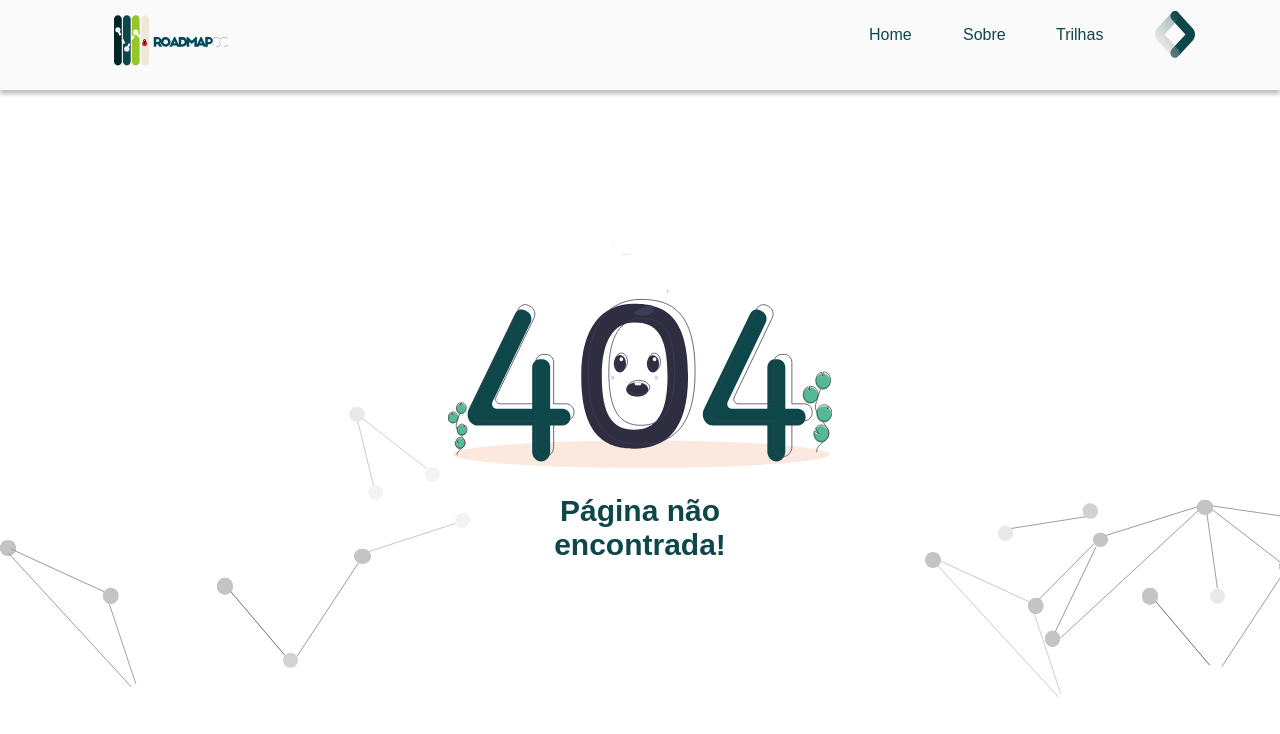
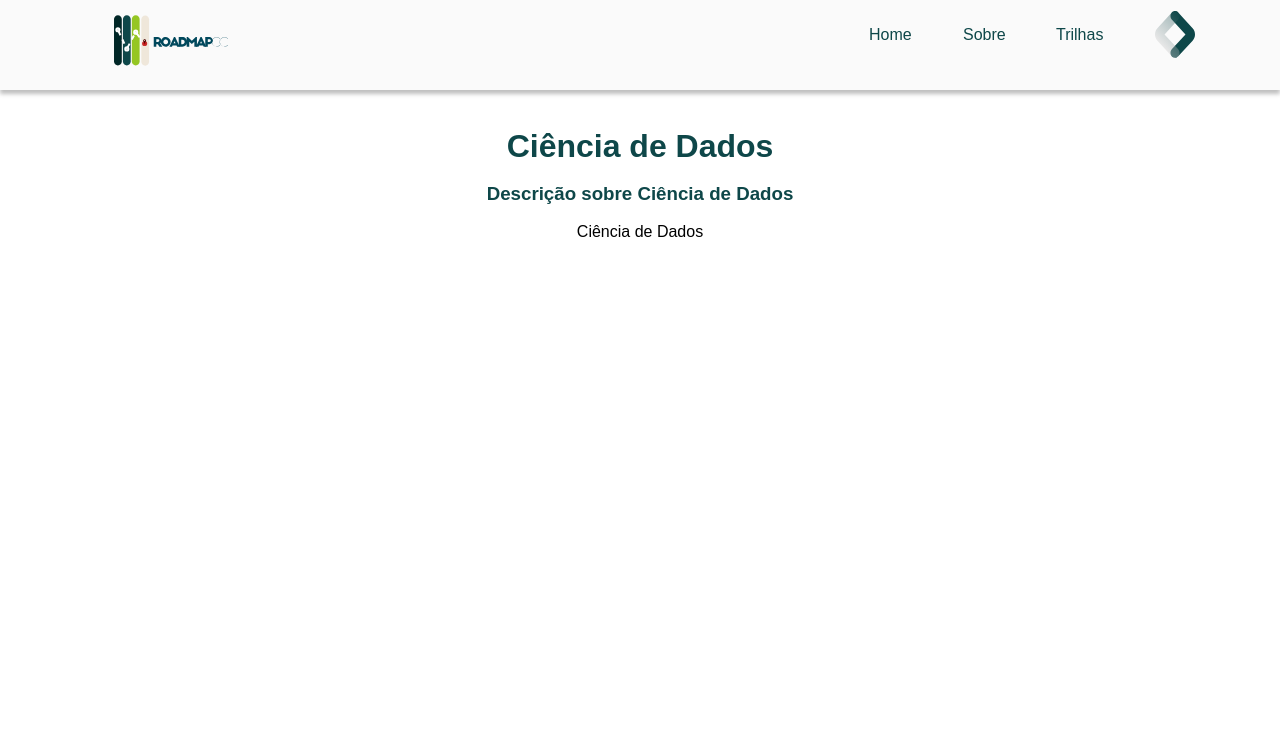
Before and after one commit to OpenDevUFCG/roadmap-cc, a React (Create React App) app: page /dados in a window 1280 px wide. Shown: the top 734 px of the page. Built offline with nearby package versions, Linux system fonts and the light colour scheme.

Commit message:
Adiciona trilha dinamica

```diff
--- a/src/App.js
+++ b/src/App.js
@@ -3,25 +3,25 @@ import './Styles/Styles.css'
 import Home from './Components/Home/Home.js'
 import About from './Components/About'
 import Trilhas from './Components/Trilhas/Trilhas-home'
-import data from './Components/Pt-Br'
+import {dataHome} from './Components/Pt-Br'
 
 
 function App() {
   return (
     <>
     <Home
-      title={data.tituloPrincipal}
-      subtitle={data.subtituloPrincipal}
-      btnText={data.textoBotaoPrincipal}
-      miniText={data.miniTextoPrincipal}
+      title={dataHome.tituloPrincipal}
+      subtitle={dataHome.subtituloPrincipal}
+      btnText={dataHome.textoBotaoPrincipal}
+      miniText={dataHome.miniTextoPrincipal}
     />
     <About
-      title={data.sobreNosTituloPrincipal}
-      text={data.sobreNosTexto}
+      title={dataHome.sobreNosTituloPrincipal}
+      text={dataHome.sobreNosTexto}
     />
     <Trilhas
-      title={data.trilhasTextoPrincipal}
-      subtitle={data.trilhasSubtitulo}
+      title={dataHome.trilhasTextoPrincipal}
+      subtitle={dataHome.trilhasSubtitulo}
     />
     </>
   );
--- a/src/Components/Home/Home.js
+++ b/src/Components/Home/Home.js
@@ -1,6 +1,6 @@
 import React from 'react';
 import Navbar from '../Navbar'
-import data from '../Pt-Br'
+import {dataHome} from '../Pt-Br'
 import {Vega} from 'react-vega'
 import myData from './vis-home.json'
 
@@ -20,9 +20,9 @@ class Home extends React.Component {
         return (
             <>
             <Navbar
-                navLink1={data.navLink1}
-                navLink2={data.navLink2}
-                navLink3={data.navLink3}
+                navLink1={dataHome.navLink1}
+                navLink2={dataHome.navLink2}
+                navLink3={dataHome.navLink3}
             />
             <section className="home">
 
--- a/src/Components/Pt-Br.js
+++ b/src/Components/Pt-Br.js
@@ -1,4 +1,5 @@
-export default
+
+export const dataHome =
     {
         navLink1: 'Home',
         navLink2: 'Sobre nós',
--- a/src/Components/Trilhas/Card.js
+++ b/src/Components/Trilhas/Card.js
@@ -1,14 +1,14 @@
 import React from 'react';
-import {Link} from 'react-router-dom'
+// import {Link} from 'react-router-dom'
 
 export default function Card({
     name,
     description,
     color,
-    url
+    // url
 }
+){
 
-){
     return (
             <div className="trails__card">
                 <div style={{backgroundColor: color}} id="border__color"></div>
--- /dev/null
+++ b/src/Components/Trilhas/Trilha-Dinamica.jsx
@@ -0,0 +1,31 @@
+import '../../Styles/Trilha-Dinamica.scss'
+
+import React from 'react';
+import { useParams } from 'react-router';
+import { data } from './data';
+import Navbar from '../Navbar';
+
+
+
+export const TrilhaDinamica = () => {
+
+    const { rota } = useParams();
+
+    return (
+        <div>
+
+            <Navbar/>
+
+            {data.map(trilha =>
+                trilha.url === rota && (
+                    <div key={trilha.url} className='cardTrilha'>
+
+                        <h1>{trilha.name}</h1><br />
+                        <h3>{trilha.description}</h3><br />
+                        <p>{trilha.text}</p>
+
+                    </div>
+                ))}
+        </div>
+    );
+}
--- a/src/Components/Trilhas/Trilhas-home.jsx
+++ b/src/Components/Trilhas/Trilhas-home.jsx
@@ -1,9 +1,9 @@
 import React, { Component } from 'react';
-import data from './data'
+import {data} from './data'
 import Card from './Card'
 import {Link} from 'react-router-dom'
 
-class Trilhas extends React.Component {
+class Trilhas extends Component {
     render() {
         return (
             <>
@@ -12,8 +12,8 @@ class Trilhas extends React.Component {
                     <p className="trails__subtitle">Confira as trilhas de estudo que o curso pode oferecer.</p>
                     <div className="trails__card__wrapper">
                         {data.map(trilha => (
-                            <Link to={trilha.url} style={{ color: 'black' }}>
-                            <Card key={trilha.name}
+                            <Link key={trilha.name} to={trilha.url} style={{ color: 'black' }}>
+                            <Card
                                 name={trilha.name}
                                 description={trilha.description}
                                 color={trilha.color}
--- a/src/Components/Trilhas/data.js
+++ b/src/Components/Trilhas/data.js
@@ -1,28 +1,31 @@
-export default [
+export const data = [
     {
         name:'Geral',
         description: 'Cadeiras obrigatórias que não se encaixam nas demais categorias',
         color: '#168A8E',
-        url: '/geral'
+        url: 'geral',
+        text:'texto sobre Geral'
     },
     {
         name:'Desenvolvedor Web',
         description: 'Responsável pelas aplicações vistas na internet',
         color: '#E087A1',
-        url: '/web',
+        url: 'web',
         text: 'O desenvolvedor web é responsável por criar todas as aplicações que hoje encontramos na internet. Desde websites à gerenciadores de grandes empresas, esse profissional pode atuar em duas frentes de trabalho: Front-end e Back-end. O Front-end é responsável por codificar toda a interface de usuário que é vista na web, estando na maioria dos casos, trabalhando lado a lado com o UI e UX designer do projeto. Já o desenvolvedor responsável pelo back-end deverá criar as regras de negócio que regem a aplicação, além de se preocupar com segurança e com um possível banco de dados que á aplicação poderá ter.  O desenvolvimento web é a área mais famosa do ramo da programação, possuíndo mais de 90% das vagas ofertadas para devs. O profissional conhecido como fullstack é aquele que tem certo domínio sobre ambas as frentes, e consegue ter uma visão geral de como será o processo de desenvolvimento de uma aplicação. Este profissional é um dos mais requistados em qualquer empresa de tecnologia. Além disso, a área é uma das que mais cresce no ramo de ferramentas, possuíndo uma comunidade bastante comprometida, boa parte dos frameworks e linguagens recebe atualizações semanais de correções de bugs e melhorias. Com isso, existe um leque de possibilidades de trabalho que podem se encaixar com o seu perfil.'
     },
     {
         name:'Infra',
-        description: '',
+        description: 'Descrição sobre Ciência de Dados Infra',
         color: '#909090',
-        url: '/infra'
+        url: 'infra',
+        text:'texto sobre infra'
     },
     {
         name:'Ciência de Dados',
-        description: '',
+        description: 'Descrição sobre Ciência de Dados',
         color: '#95C623',
-        url: '/dados'
+        url: 'dados',
+        text:'Ciência de Dados'
     }
 
 ]
--- /dev/null
+++ b/src/Styles/Trilha-Dinamica.scss
@@ -0,0 +1,12 @@
+
+.cardTrilha{
+    display: flex;
+    flex-direction: column;
+    align-items: center;
+    min-width: 160px;
+    margin: 10% 10%;
+
+}
+h1, h3{
+    color: #0E4749;
+}
--- a/src/routes.js
+++ b/src/routes.js
@@ -1,16 +1,18 @@
-import React from 'react';
-import {Switch, Route} from 'react-router-dom';
+import React from "react";
+import { Switch, Route, BrowserRouter } from "react-router-dom";
 
-import App from './App';
-import Page404 from './Components/Page404/index'
+import App from "./App";
+import Page404 from "./Components/Page404/index";
+import { TrilhaDinamica } from "./Components/Trilhas/Trilha-Dinamica";
 
-
-export const Routes = ({
-}) => {
-    return (
-        <Switch>
-            <Route path="/" component={App} exact/>
-            <Route component={Page404} />
-        </Switch>
-    )
-}
+export const Routes = () => {
+  return (
+    <BrowserRouter>
+      <Switch>
+        <Route path="/" component={App} exact />
+        <Route path="/:rota" component={TrilhaDinamica} exact />
+        <Route component={Page404} />
+      </Switch>
+    </BrowserRouter>
+  );
+};
```
